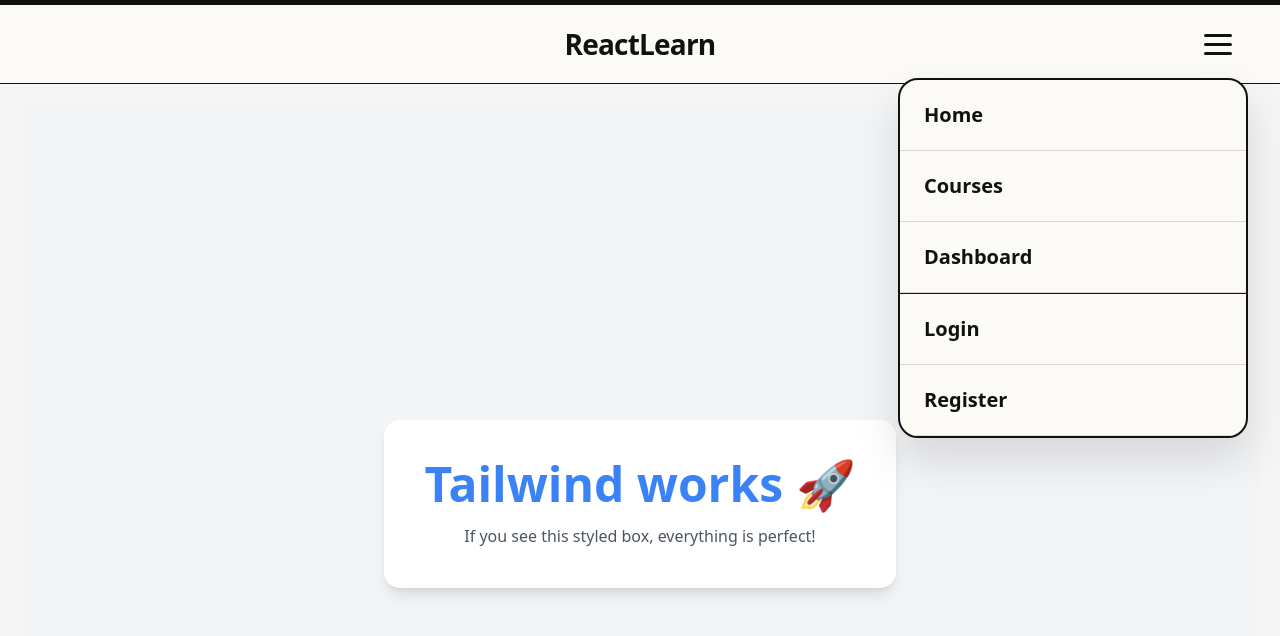
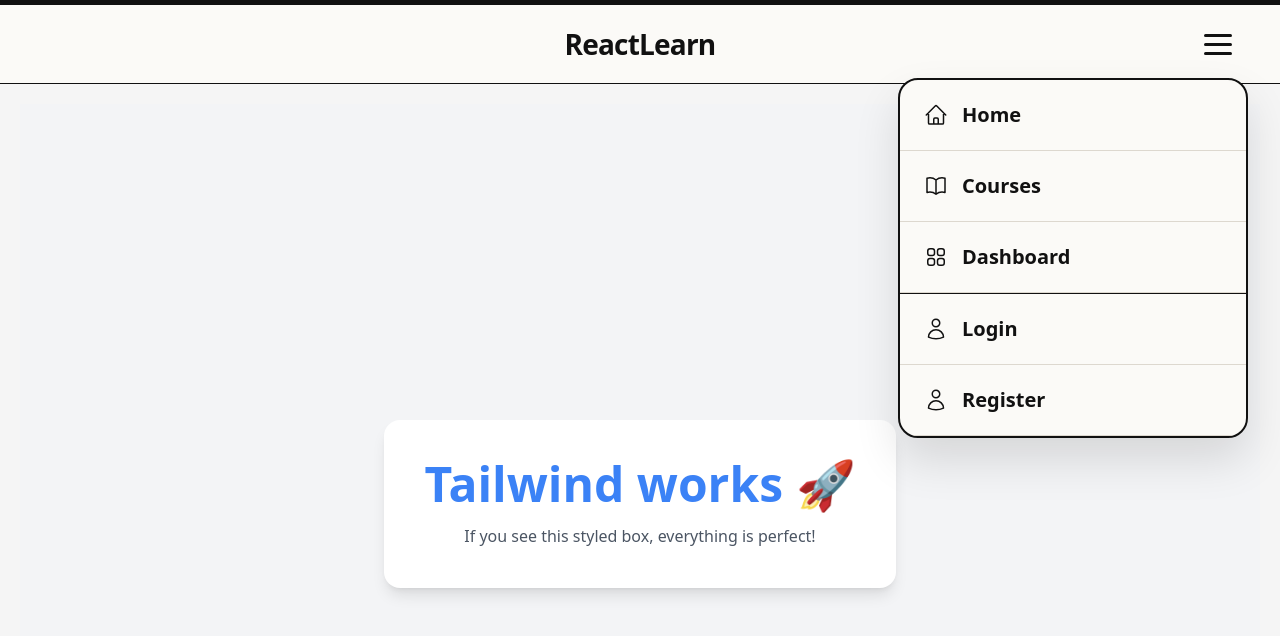
Before and after one commit to IvannIvannov/react-diploma-project, a React (Vite) app in the folder client/: page / in a window 1280 px wide. Both pictures are taken after a click on the button 1226 px from the left and 44 px from the top of the page. Shown: the top 636 px of the page. Built offline with nearby package versions, Linux system fonts and the light colour scheme.

Commit message:
add icons to the dropdown menu

```diff
--- a/client/src/components/Navbar.css
+++ b/client/src/components/Navbar.css
@@ -4,6 +4,7 @@
     z-index: 100;
 
     background: #fbfaf7;
+
     border-top: 5px solid #111;
     border-bottom: 1px solid #111;
 }
@@ -21,14 +22,18 @@
 
 .navbar-logo {
     color: #111;
+
     text-decoration: none;
+
     font-size: 28px;
     font-weight: 900;
+
     letter-spacing: -0.8px;
 }
 
 .navbar-menu-wrapper {
     justify-self: end;
+
     position: relative;
 }
 
@@ -43,6 +48,7 @@
 
     background: transparent;
     border: none;
+
     cursor: pointer;
 }
 
@@ -51,6 +57,7 @@
     height: 3px;
 
     background: #111;
+
     border-radius: 999px;
 }
 
@@ -60,9 +67,11 @@
     right: 0;
 
     width: 350px;
+
     overflow: hidden;
 
     background: #fbfaf7;
+
     border: 2px solid #111;
     border-radius: 20px;
 
@@ -70,23 +79,32 @@
 }
 
 .dropdown-menu a,
-.dropdown-logout,
-.dropdown-user {
-    display: block;
+.dropdown-logout {
+    display: flex;
+    align-items: center;
+    gap: 14px;
+
     width: 100%;
 
     padding: 20px 24px;
 
     color: #111;
+
     text-decoration: none;
+
     font-size: 20px;
     font-weight: 800;
 
     background: transparent;
+
     border: none;
     border-bottom: 1px solid #ddd8cf;
 
     text-align: left;
+
+    transition: 0.2s ease;
+
+    cursor: pointer;
 }
 
 .dropdown-menu a:hover,
@@ -94,18 +112,26 @@
     background: #efede7;
 }
 
+.dropdown-menu a svg,
+.dropdown-logout svg {
+    font-size: 24px;
+}
+
 .dropdown-user {
+    display: block;
+
+    padding: 18px 24px;
+
     color: #6b665f;
+
     font-size: 14px;
     font-weight: 600;
-}
 
-.dropdown-logout {
-    cursor: pointer;
-    color: #6b665f;
+    border-bottom: 1px solid #ddd8cf;
 }
 
 .dropdown-divider {
     height: 1px;
+
     background: #111;
 }
--- a/client/src/components/Navbar.tsx
+++ b/client/src/components/Navbar.tsx
@@ -1,13 +1,25 @@
 import { useState } from "react";
 import { Link } from "react-router-dom";
 import { useAuth } from "../context/AuthContext";
+
+import {
+  HiOutlineHome,
+  HiOutlineBookOpen,
+  HiOutlineSquares2X2,
+  HiOutlineArrowRightOnRectangle,
+  HiOutlineUser,
+} from "react-icons/hi2";
+
 import "./Navbar.css";
 
 const Navbar = () => {
   const { user, logout } = useAuth();
+
   const [isOpen, setIsOpen] = useState(false);
 
-  const closeMenu = () => setIsOpen(false);
+  const closeMenu = () => {
+    setIsOpen(false);
+  };
 
   return (
     <header className="navbar">
@@ -22,7 +34,6 @@ const Navbar = () => {
           <button
             className="burger-button"
             onClick={() => setIsOpen((prev) => !prev)}
-            aria-label="Toggle menu"
           >
             <span />
             <span />
@@ -32,12 +43,17 @@ const Navbar = () => {
           {isOpen && (
             <nav className="dropdown-menu">
               <Link to="/" onClick={closeMenu}>
+                <HiOutlineHome />
                 Home
               </Link>
+
               <Link to="/courses" onClick={closeMenu}>
+                <HiOutlineBookOpen />
                 Courses
               </Link>
+
               <Link to="/dashboard" onClick={closeMenu}>
+                <HiOutlineSquares2X2 />
                 Dashboard
               </Link>
 
@@ -56,15 +72,19 @@ const Navbar = () => {
                       closeMenu();
                     }}
                   >
+                    <HiOutlineArrowRightOnRectangle />
                     Logout
                   </button>
                 </>
               ) : (
                 <>
                   <Link to="/login" onClick={closeMenu}>
+                    <HiOutlineUser />
                     Login
                   </Link>
+
                   <Link to="/register" onClick={closeMenu}>
+                    <HiOutlineUser />
                     Register
                   </Link>
                 </>
--- a/package.json
+++ b/package.json
@@ -13,6 +13,7 @@
     "axios": "^1.15.0",
     "react": "^19.2.4",
     "react-dom": "^19.2.4",
+    "react-icons": "^5.6.0",
     "react-router-dom": "^7.14.1"
   },
   "devDependencies": {
```
Also changed, not shown: 1 other file (tests, documents, lock files or other folders).
